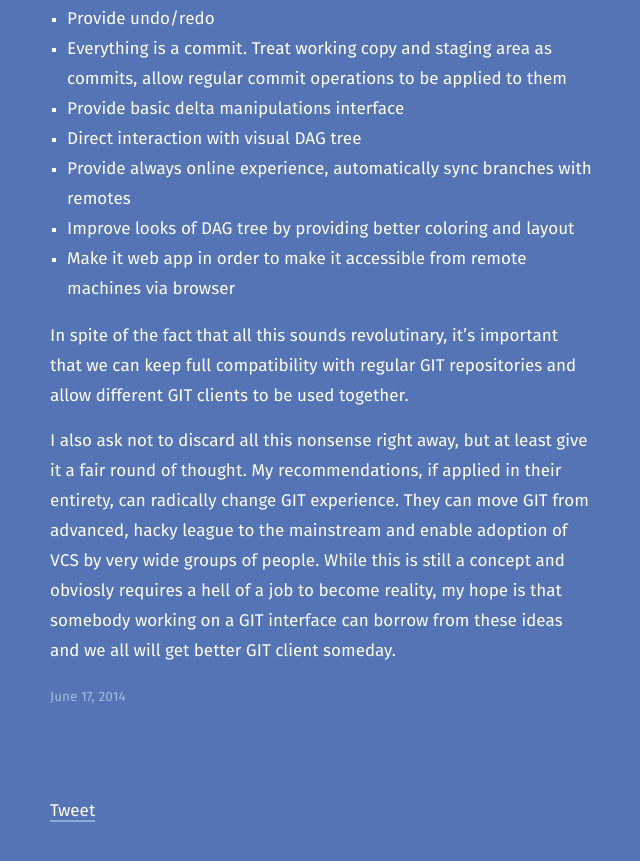
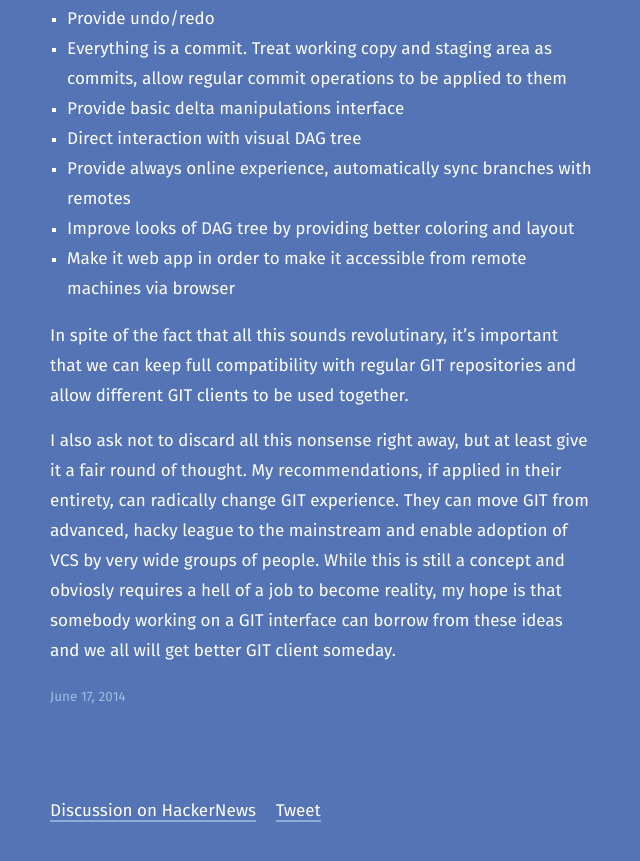
Before and after one commit to tonsky/tonsky.github.io, a Jekyll site: the page built from _posts/2014-06-17-reinventing-git-interface.md, in a window 1280 px wide and 900 px high, scrolled down 11662 px. Shown: the top 861 px of the window, without its empty margins (319-959 px from the left). Built offline with Jekyll 4.4.1, drawn with Linux system fonts in a browser that asks for light colours; comment, search, counter and statistics services are not loaded; some of the changed lines change nothing that is shown.

Commit message:
HN id for git article

```diff
--- a/_posts/2014-06-17-reinventing-git-interface.md
+++ b/_posts/2014-06-17-reinventing-git-interface.md
@@ -2,6 +2,7 @@
 layout: post
 title: Reinventing GIT interface
 category: blog
+hackernews_id: 7906511
 summary: "A set of recommendations on how GIT UI can be improved not on a cosmetic, but on a very fundamental level. We aim at making GIT more usable, powerful and easier to learn by radically simplifying its interface and keeping compartibility with the implementation"
 ---
 
```
